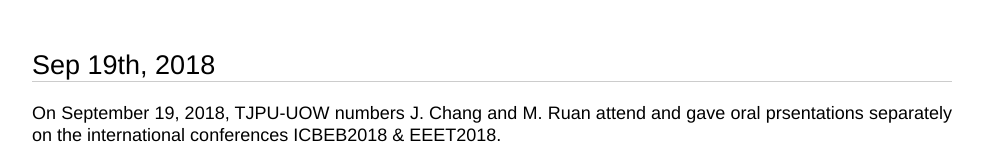
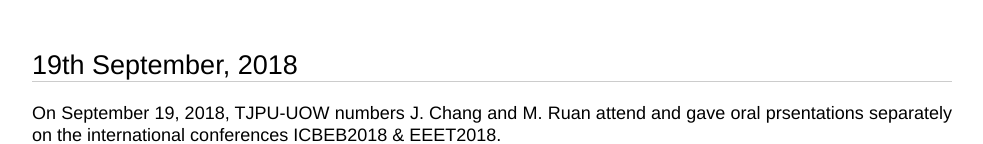
Before and after one commit to TJPU-UOW/TJPU-UOW.github.io, a plain HTML site: page news/news.html in a window 1280 px wide. Shown: the part 309-453 px from the top of the page, without its empty margins (148-1131 px from the left). Drawn offline with nearby package versions, Linux system fonts and the light colour scheme.

Commit message:
news date update
news date update

```diff
--- a/news/news.html
+++ b/news/news.html
@@ -31,7 +31,8 @@
                     <div class="section-heading"><h2>News</h2></div>
                     -->
 
-            <div class="section-heading"><h2>Sep 19th, 2018</h2></div>
+            <div class="section-heading">
+              <h2>19th September, 2018</h2></div>
 
             <div id="contact">
                 <p>
```
